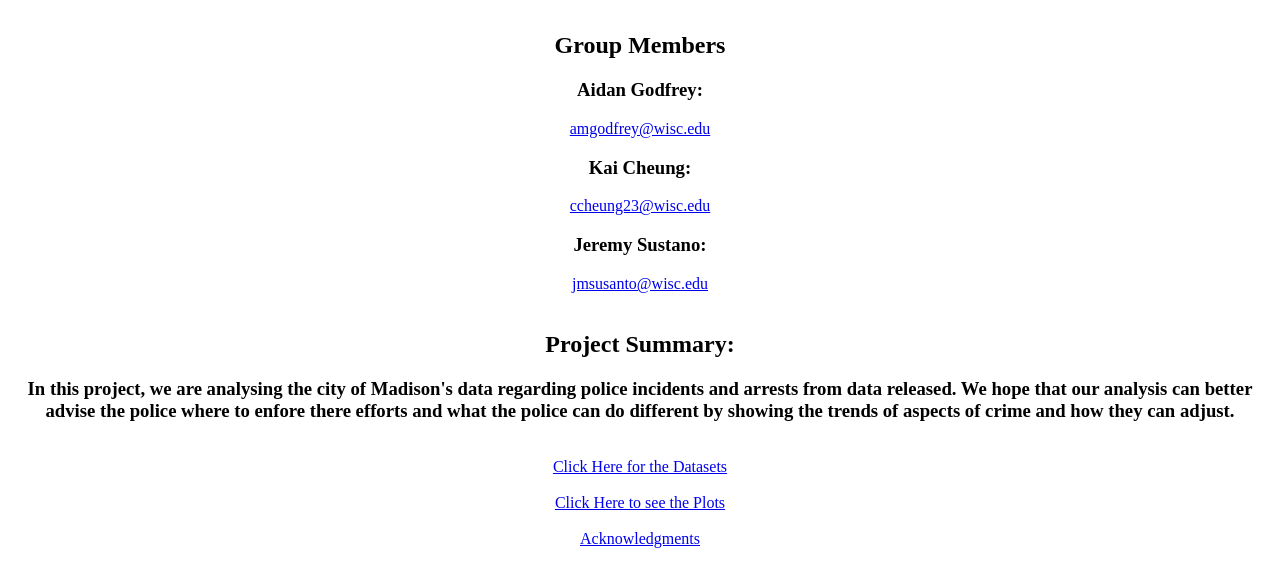
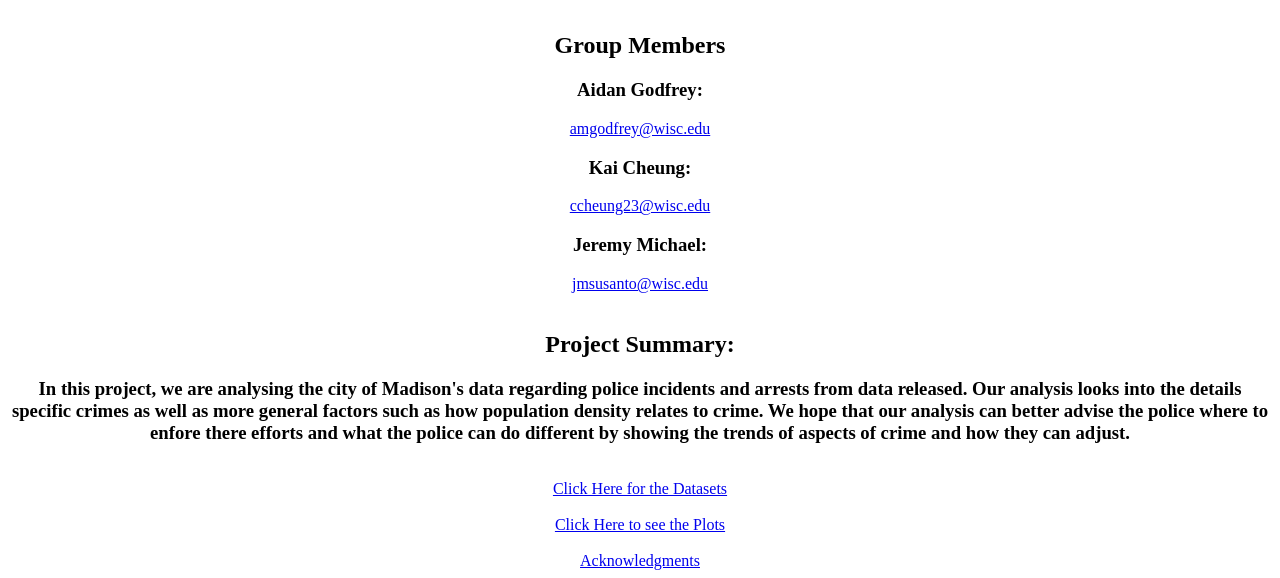
Before and after one commit to am-godfrey/cs320final, a plain HTML site: page htmls/index.html in a window 1280 px wide. Shown: the part 558-1136 px from the top of the page. Before the commit the page ends 1114 px from the top, so only its background shows below. Drawn offline with Linux system fonts and the light colour scheme.

Commit message:
Update index.html

```diff
--- a/htmls/index.html
+++ b/htmls/index.html
@@ -12,15 +12,16 @@
 <h2> Group Members </h2>
 <h3> Aidan Godfrey:</h3> <a href="mailto:amgodfrey@wisc.edu">amgodfrey@wisc.edu </a>
     <h3> Kai Cheung:</h3> <a href="mailto:ccheung23@wisc.edu"> ccheung23@wisc.edu</a>
-<h3> Jeremy Sustano:</h3> <a href="mailto:jmsusanto@wisc.edu">jmsusanto@wisc.edu </a>
+<h3> Jeremy Michael:</h3> <a href="mailto:jmsusanto@wisc.edu">jmsusanto@wisc.edu </a>
 <br>
   <br>
   <h2> Project Summary:</h2>
 <h3>
 
 In this project, we are analysing the city of
-    Madison's data regarding police incidents and arrests from data released. We
-    hope that our analysis can better advise the police where to enfore there efforts and what the
+    Madison's data regarding police incidents and arrests from data released. Our analysis looks into the details specific crimes as
+    well as more general factors such as how population density relates to crime.
+    We hope that our analysis can better advise the police where to enfore there efforts and what the
     police can do different by showing the trends of aspects of crime and how they can adjust.
 
 
```
